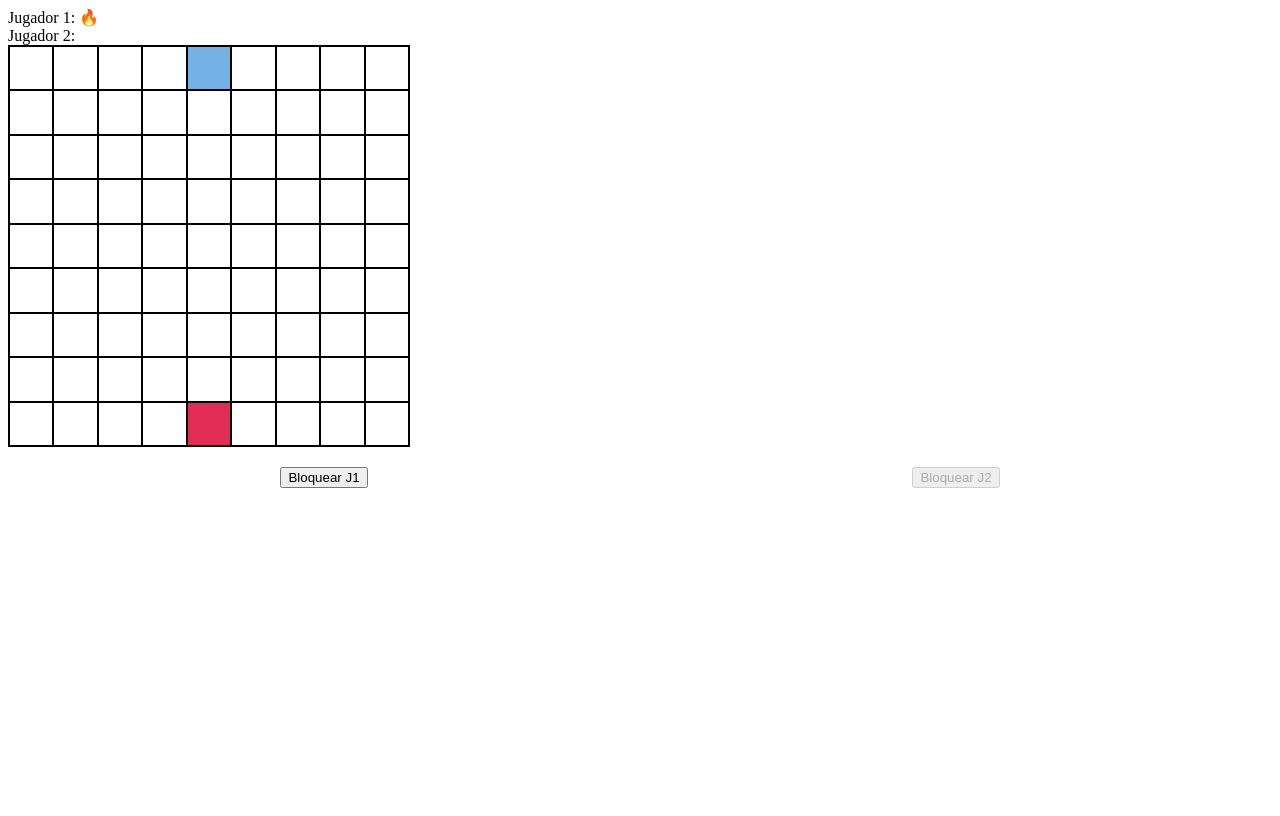
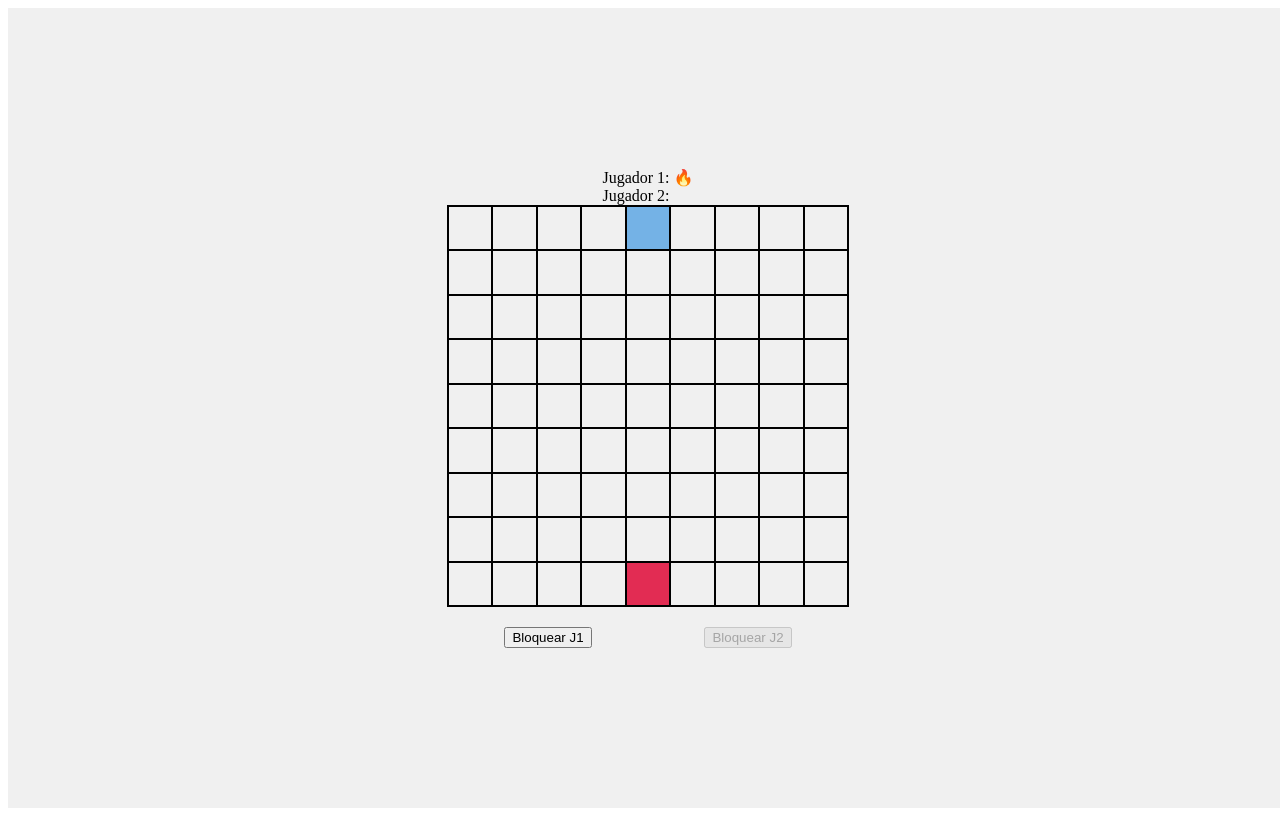
Before and after one commit to JhonZMarin/Quoridory, a Vue app in the folder Quoridor-vue/: page / in a window 1280 px wide. Built offline with nearby package versions, Linux system fonts and the light colour scheme.

Commit message:
Agora esta centrado

```diff
--- a/Quoridor-vue/src/App.vue
+++ b/Quoridor-vue/src/App.vue
@@ -1,11 +1,13 @@
 <template>
   <div id="app">
+    <div class="content">
       <IndicadorTurno :turnoActual="turnoActual" />
       <Tablero :casillas="casillas" :bloqueos="bloqueos" @moverJugador="moverJugador" @colocarBloqueo="colocarBloqueo" />
       <MensajeGanador :mostrar="mostrarGanador" :mensaje="mensajeGanador" />
       <div class="botones-bloqueo">
         <button @click="activarModoBloqueo" :disabled="modoBloqueo || turnoActual !== 1">Bloquear J1</button>
         <button @click="activarModoBloqueo" :disabled="modoBloqueo || turnoActual !== 2">Bloquear J2</button>
+      </div>
     </div>
   </div>
 </template>
@@ -78,7 +80,28 @@ export default {
     esMovimientoValido(posActual, nuevaPos) {
       const distFila = Math.abs(nuevaPos.fila - posActual.fila);
       const distColumna = Math.abs(nuevaPos.columna - posActual.columna);
-      return (distFila === 1 && distColumna === 0) || (distFila === 0 && distColumna === 1);
+      const esMovimientoBasicoValido = (distFila === 1 && distColumna === 0) || (distFila === 0 && distColumna === 1);
+
+      if (!esMovimientoBasicoValido) return false;
+
+      // Verificar si hay un bloqueo entre la posición actual y la nueva posición
+      for (const bloqueo of this.bloqueos) {
+        if (bloqueo.direccion === 'horizontal') {
+          if (posActual.fila === bloqueo.fila && nuevaPos.fila === bloqueo.fila &&
+              ((posActual.columna === bloqueo.columna && nuevaPos.columna === bloqueo.columna + 1) ||
+               (posActual.columna === bloqueo.columna + 1 && nuevaPos.columna === bloqueo.columna))) {
+            return false;
+          }
+        } else if (bloqueo.direccion === 'vertical') {
+          if (posActual.columna === bloqueo.columna && nuevaPos.columna === bloqueo.columna &&
+              ((posActual.fila === bloqueo.fila && nuevaPos.fila === bloqueo.fila + 1) ||
+               (posActual.fila === bloqueo.fila + 1 && nuevaPos.fila === bloqueo.fila))) {
+            return false;
+          }
+        }
+      }
+
+      return true;
     },
     verificarGanador(fila) {
       return (this.turnoActual === 1 && fila === 8) || (this.turnoActual === 2 && fila === 0);
@@ -132,9 +155,26 @@ export default {
 </script>
 
 <style>
+#app {
+  display: flex;
+  justify-content: center;
+  align-items: center;
+  height: 100vh;
+  width: 100vw;
+  background-color: #f0f0f0;
+}
+
+.content {
+  display: flex;
+  flex-direction: column;
+  align-items: center;
+}
+
 .botones-bloqueo {
   display: flex;
   justify-content: space-around;
+  width: 100%;
+  max-width: 400px;
   margin-top: 20px;
 }
 </style>
--- a/Quoridor-vue/src/components/moléculas/Tablero.vue
+++ b/Quoridor-vue/src/components/moléculas/Tablero.vue
@@ -44,8 +44,10 @@ export default {
   display: grid;
   grid-template-columns: repeat(9, 1fr);
   grid-template-rows: repeat(9, 1fr);
-  width: 400px;
-  height: 400px;
+  width: 90vmin;
+  height: 90vmin;
+  max-width: 400px;
+  max-height: 400px;
   border: 1px solid black;
   position: relative;
 }
```
Lines whose indentation alone changed are shown as unchanged.
